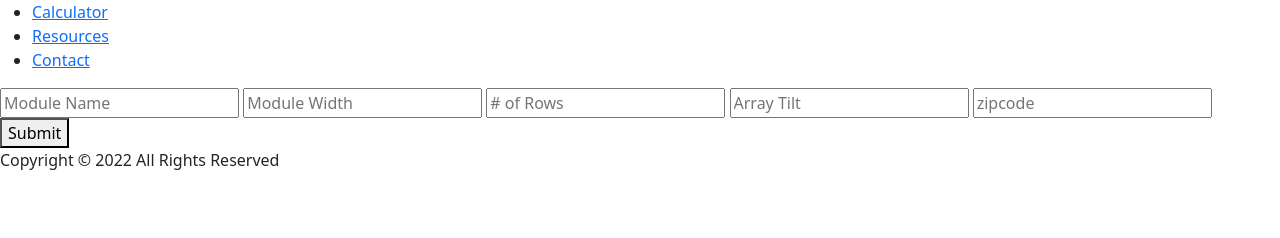
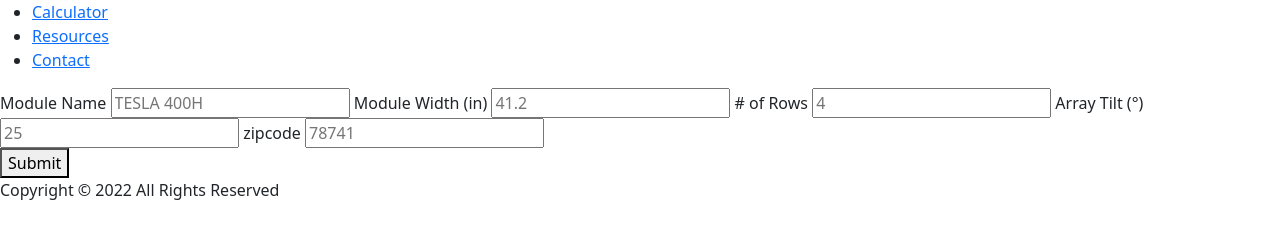
Before and after one commit to alu1868/Array-to-Array-Spacing, a plain HTML site: page dist/index.html in a window 1280 px wide. Drawn offline with nearby package versions, Linux system fonts and the light colour scheme.

Commit message:
reorganized layout on various pages

```diff
--- a/dist/index.html
+++ b/dist/index.html
@@ -18,7 +18,7 @@
     <container>
       <!-- NAV BAR -->
       <nav>
-        <a id="nav-logo" href="index.html"></a>
+        <a href="index.html"></a>
         <ul>
           <li><a href="index.html">Calculator</a></li>
           <li><a href="resources.html">Resources</a></li>
@@ -39,11 +39,16 @@
           <!-- MODULE INFO INPUT -->
           <form>
             <div>
-              <input type="text" placeholder="Module Name" name="name"/>
-              <input type="text" placeholder="Module Width" name="width"/>
-              <input type="text" placeholder="# of Rows" name="row"/>
-              <input type="text" placeholder="Array Tilt" name="tilt"/>
-              <input type="text" placeholder="zipcode" name="zipcode"/>
+              <label for="module-name">Module Name</label>
+              <input type="text" placeholder="TESLA 400H" name="name"/>
+              <label for="module-width">Module Width (in)</label>
+              <input type="text" placeholder="41.2" name="width"/>
+              <label for="# of rows"># of Rows</label>
+              <input type="text" placeholder="4" name="row"/>
+              <label for="tilt">Array Tilt (°)</label>
+              <input type="text" placeholder="25" name="tilt"/>
+              <label for="zipcode">zipcode</label>
+              <input type="text" placeholder="78741" name="zipcode"/>
             </div>
             <button type="submit">Submit</button>
           </form>
```
Also changed, not shown: dist/contact.html (renamed from dist/contanct.html, +0 -7 lines), dist/resources.html (+7 -2 lines).
